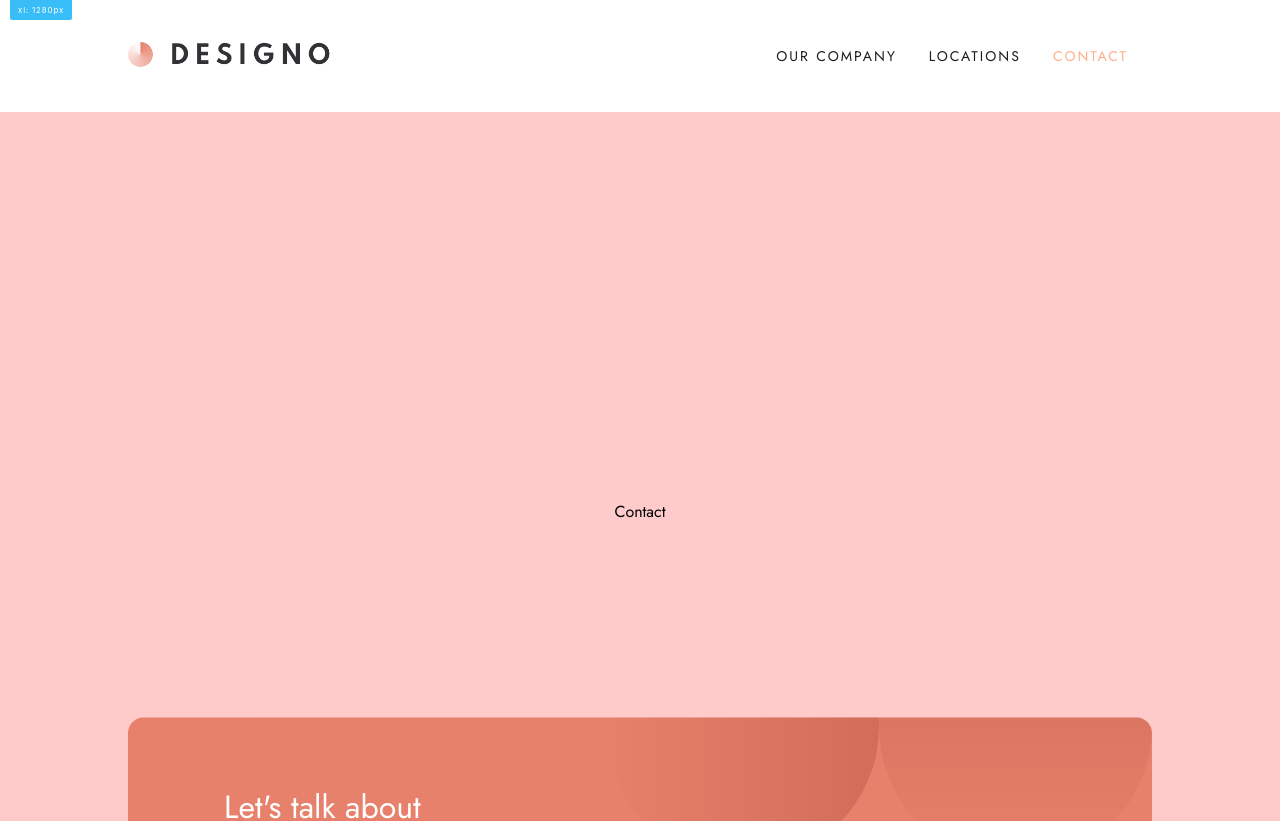
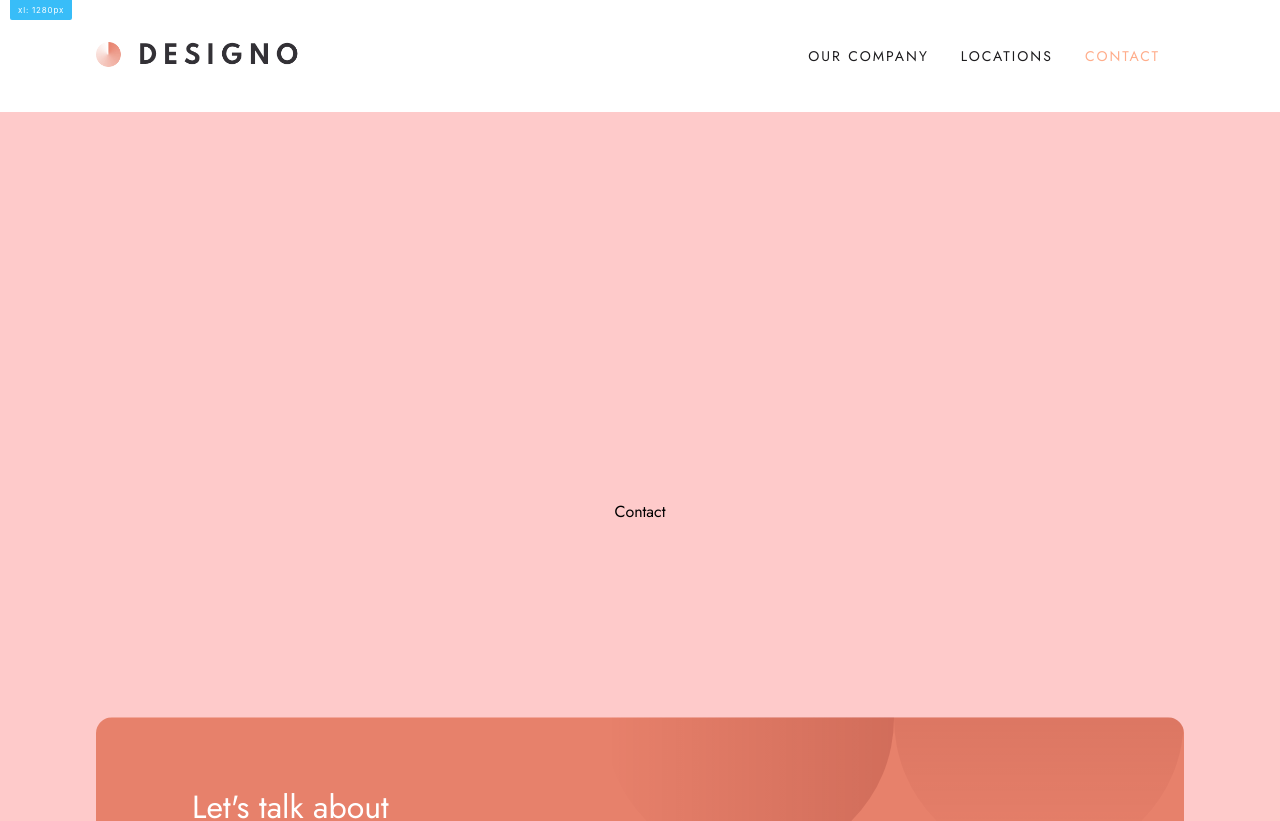
Before and after one commit to Euuphi/designo, a React (Vite) app: page /contact in a window 1280 px wide. Shown: the top 821 px of the page. Built offline with nearby package versions, Linux system fonts and the light colour scheme.

Commit message:
Reduce header height on mobile.
-Adjust global container padding

```diff
--- a/src/components/Header/Header.tsx
+++ b/src/components/Header/Header.tsx
@@ -19,7 +19,7 @@ const Header = () => {
     }, [md]);
 
     return (
-        <header className="container mx-auto flex h-28 items-center justify-between py-9 px-6">
+        <header className="container mx-auto flex h-24 items-center justify-between py-9 px-6 sm:h-28">
             <NavLink to="/">
                 <img
                     className="max-h-7"
@@ -41,7 +41,7 @@ const Header = () => {
 
             <div
                 className={`absolute left-0 z-50 h-[calc(100%-7rem)] w-full bg-black bg-opacity-50 transition-all duration-300 ${
-                    showMobileMenu ? "show top-28" : "hide top-0"
+                    showMobileMenu ? "show top-24 sm:top-28" : "hide top-0"
                 }`}
                 onClick={() => setShowMobileMenu(false)}
             >
--- a/src/styles/index.css
+++ b/src/styles/index.css
@@ -19,7 +19,7 @@ body {
 }
 
 .container {
-    @apply px-6 md:px-10 xl:px-32 2xl:px-40;
+    @apply px-6 md:px-10 lg:px-16 xl:px-24 2xl:px-40;
 }
 
 .social-icon:hover path {
```
